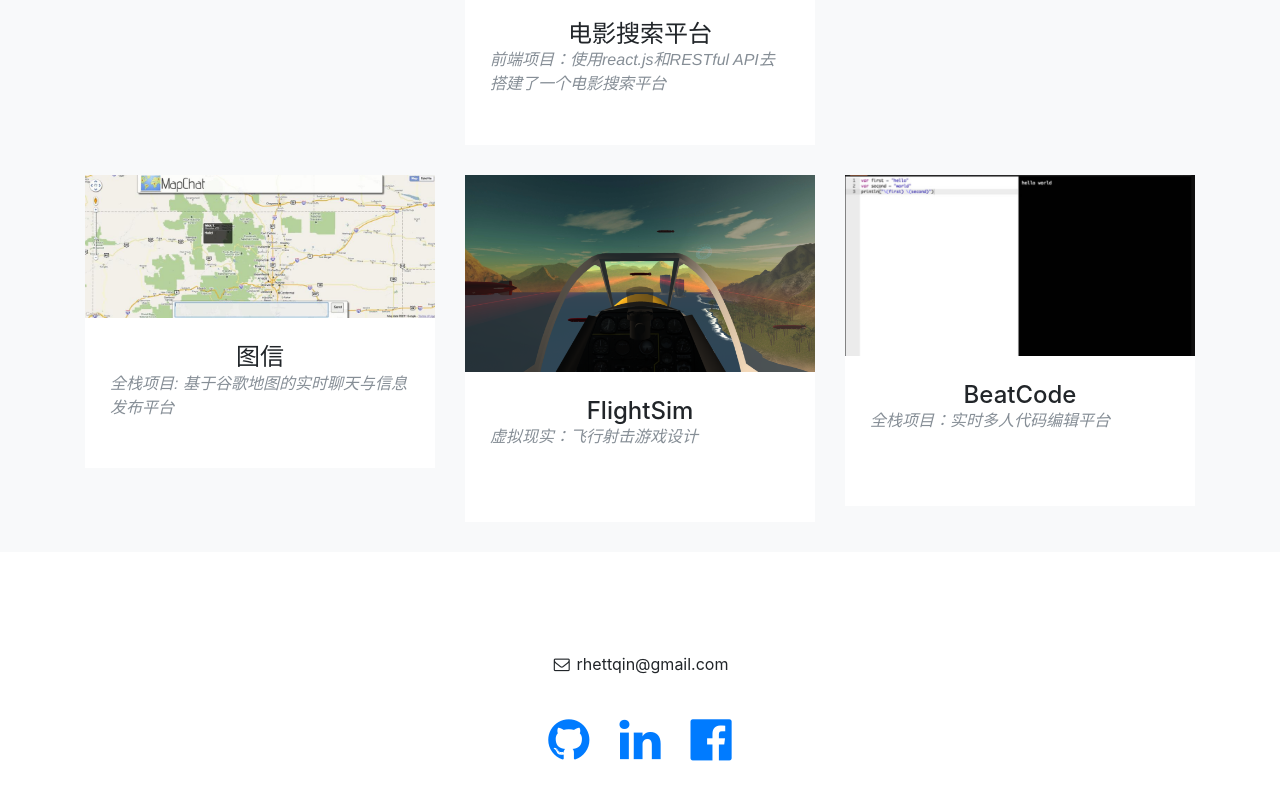
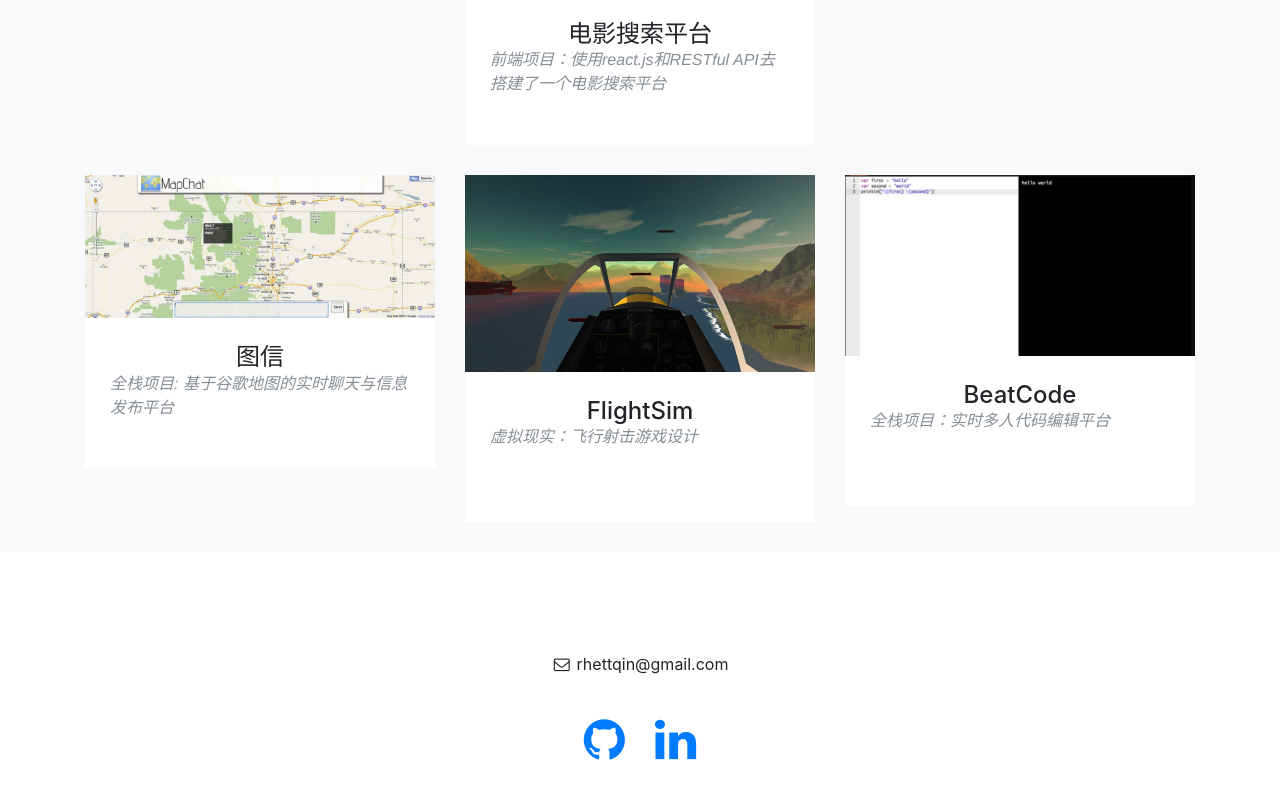
Before and after one commit to wlfjqcj/ChujieQin, a website with bundled scripts: page index.html in a window 1280 px wide. Shown: the part 2674-3474 px from the top of the page. Built offline with nearby package versions, Linux system fonts and the light colour scheme; a web font is replaced by a local one.

Commit message:
translate

```diff
--- a/index.html
+++ b/index.html
@@ -532,11 +532,7 @@
                   <i class="fa fa-linkedin fa-fw fa-3x"></i>
                 </a>
               </li>
-              <li class="list-inline-item">
-                <a href="https://www.facebook.com/chujie.qin">
-                  <i class="fa fa-facebook-official fa-fw fa-3x"></i>
-                </a>
-              </li>
+
             </ul>
 
           </div>
```
